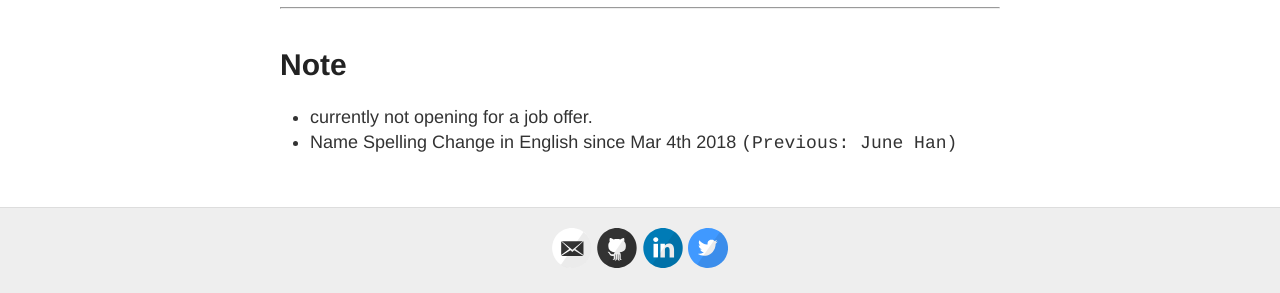
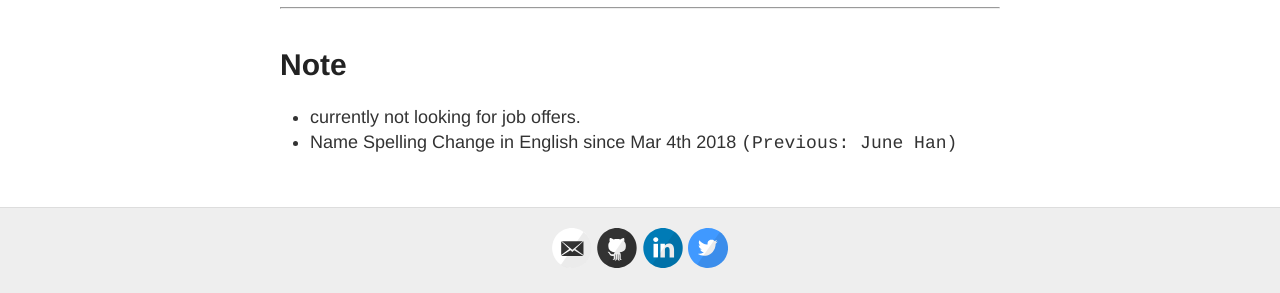
Before and after one commit to TangoEnSkai/tangoenskai.github.io, a Jekyll site: the page built from cv.md, in a window 1280 px wide and 900 px high, scrolled down 6895 px. Shown: the part 604-897 px from the top of the window. Built offline with Jekyll 4.4.1, drawn with Linux system fonts in a browser that asks for light colours.

Commit message:
Change minor sentence at note

```diff
--- a/cv.md
+++ b/cv.md
@@ -272,5 +272,5 @@ Microsoft Excel for numerical mathematics/analysis, statistical calculation
 
 # Note
 
-* currently not opening for a job offer.
+* currently not looking for job offers.
 * Name Spelling Change in English since Mar 4th 2018 `(Previous: June Han)`
```
